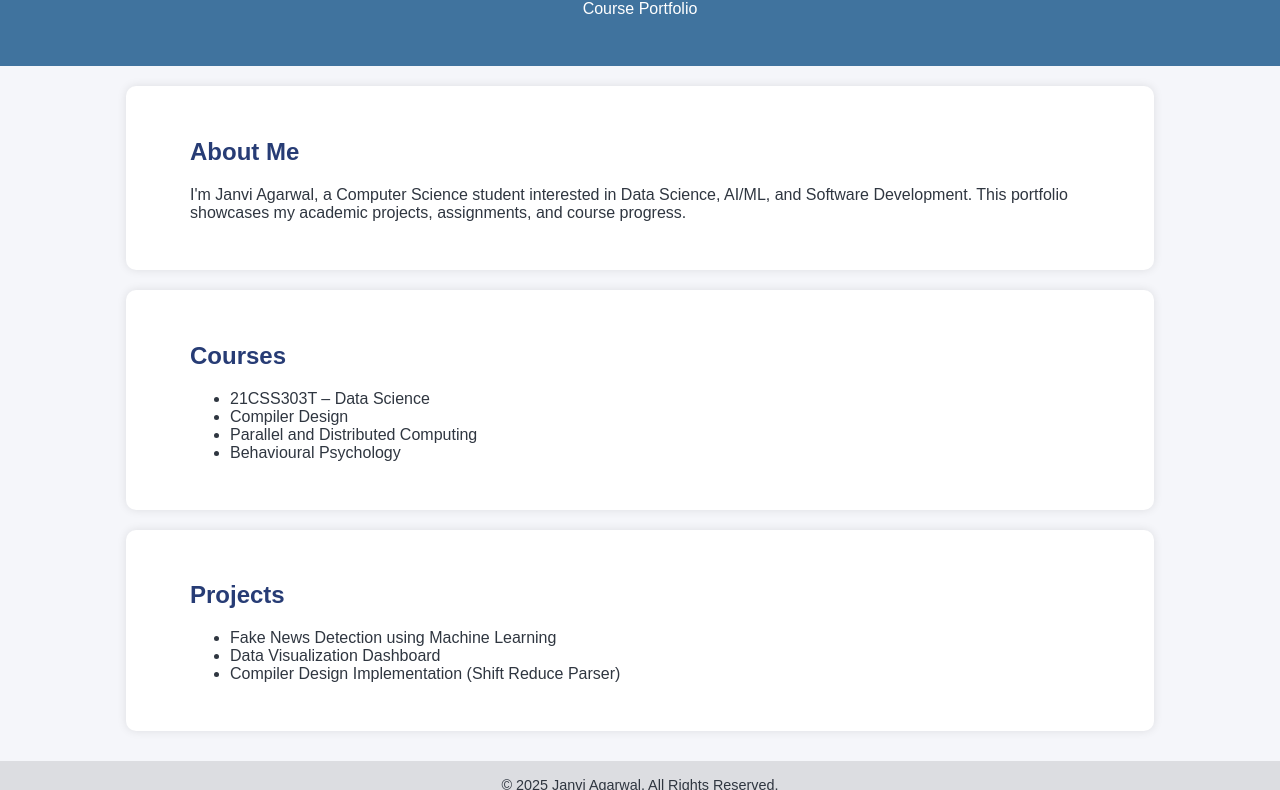
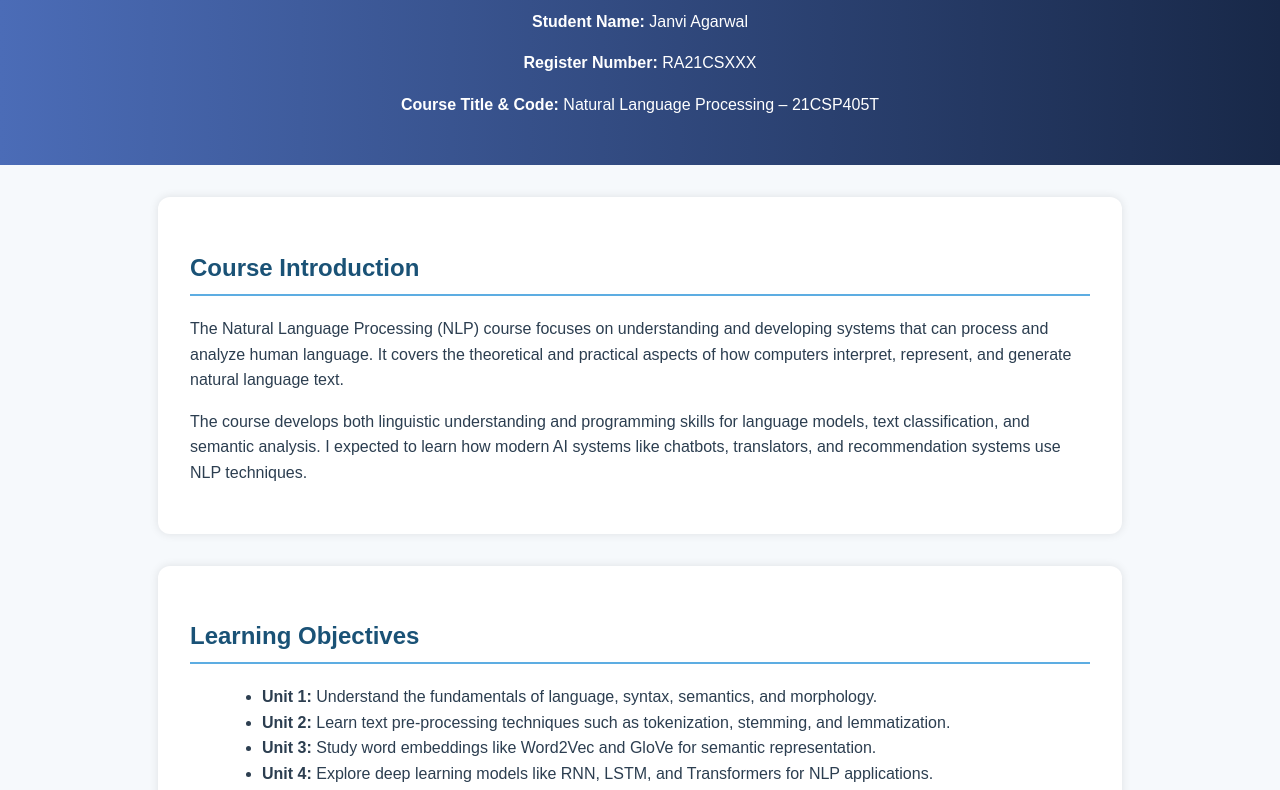
Before and after one commit to JANVIAGARWAL/course-portfolio, a plain HTML site: page index.html in a window 1280 px wide. Shown: the part 112-902 px from the top of the page. Drawn offline with Linux system fonts and the light colour scheme.

Commit message:
Update index.html

```diff
--- a/index.html
+++ b/index.html
@@ -3,36 +3,45 @@
 <head>
   <meta charset="UTF-8" />
   <meta name="viewport" content="width=device-width, initial-scale=1.0" />
-  <title>Janvi Agarwal – Course Portfolio</title>
+  <title>Course Portfolio - Natural Language Processing</title>
   <style>
     body {
       font-family: 'Poppins', sans-serif;
       margin: 0;
-      background: #f5f6fa;
-      color: #2f3640;
+      background: #f6f9fc;
+      color: #2c3e50;
+      line-height: 1.6;
     }
     header {
-      background: #40739e;
+      background: linear-gradient(90deg, #4b6cb7, #182848);
       color: white;
       text-align: center;
       padding: 2rem 1rem;
     }
+    h1 {
+      margin-bottom: 0.5rem;
+    }
     section {
-      padding: 2rem 5%;
+      background: white;
       max-width: 900px;
-      margin: auto;
-      background: white;
-      margin-top: 20px;
-      border-radius: 10px;
+      margin: 2rem auto;
+      padding: 2rem;
+      border-radius: 12px;
       box-shadow: 0 0 10px rgba(0,0,0,0.1);
     }
-    h1, h2 {
-      color: #273c75;
+    h2 {
+      color: #1a5276;
+      border-bottom: 2px solid #5dade2;
+      padding-bottom: 0.4rem;
+    }
+    ul {
+      list-style-type: disc;
+      margin-left: 2rem;
     }
     footer {
       text-align: center;
+      background: #dcdde1;
       padding: 1rem;
-      background: #dcdde1;
       margin-top: 30px;
       font-size: 0.9rem;
     }
@@ -40,36 +49,60 @@
 </head>
 <body>
   <header>
-    <h1>Janvi Agarwal</h1>
-    <p>Course Portfolio</p>
+    <h1>Course Portfolio</h1>
+    <p><strong>Student Name:</strong> Janvi Agarwal</p>
+    <p><strong>Register Number:</strong> RA21CSXXX</p>
+    <p><strong>Course Title & Code:</strong> Natural Language Processing – 21CSP405T</p>
   </header>
 
   <section>
-    <h2>About Me</h2>
-    <p>I'm Janvi Agarwal, a Computer Science student interested in Data Science, AI/ML, and Software Development. This portfolio showcases my academic projects, assignments, and course progress.</p>
+    <h2>Course Introduction</h2>
+    <p>
+      The Natural Language Processing (NLP) course focuses on understanding and developing systems that can process and analyze human language. It covers the theoretical and practical aspects of how computers interpret, represent, and generate natural language text.
+    </p>
+    <p>
+      The course develops both linguistic understanding and programming skills for language models, text classification, and semantic analysis. I expected to learn how modern AI systems like chatbots, translators, and recommendation systems use NLP techniques.
+    </p>
   </section>
 
   <section>
-    <h2>Courses</h2>
+    <h2>Learning Objectives</h2>
     <ul>
-      <li>21CSS303T – Data Science</li>
-      <li>Compiler Design</li>
-      <li>Parallel and Distributed Computing</li>
-      <li>Behavioural Psychology</li>
+      <li><strong>Unit 1:</strong> Understand the fundamentals of language, syntax, semantics, and morphology.</li>
+      <li><strong>Unit 2:</strong> Learn text pre-processing techniques such as tokenization, stemming, and lemmatization.</li>
+      <li><strong>Unit 3:</strong> Study word embeddings like Word2Vec and GloVe for semantic representation.</li>
+      <li><strong>Unit 4:</strong> Explore deep learning models like RNN, LSTM, and Transformers for NLP applications.</li>
+      <li><strong>Unit 5:</strong> Apply NLP in real-world applications such as sentiment analysis, machine translation, and chatbots.</li>
     </ul>
   </section>
 
   <section>
-    <h2>Projects</h2>
+    <h2>Reflection</h2>
+    <p><strong>What new skills did I gain?</strong><br>
+      I learned how to preprocess large text datasets, build and evaluate text classification models, and implement neural network architectures for language tasks.
+    </p>
+    <p><strong>What was most challenging?</strong><br>
+      Understanding complex architectures like Transformers and managing large language datasets during model training was challenging.
+    </p>
+    <p><strong>How did I improve from start to end?</strong><br>
+      My understanding of both theoretical and applied NLP concepts improved significantly. I became more comfortable working with TensorFlow and libraries like NLTK and spaCy.
+    </p>
+    <p><strong>How can I apply this knowledge in the future?</strong><br>
+      I can apply NLP techniques in projects related to AI assistants, information retrieval, and text analytics in real-world applications.
+    </p>
+  </section>
+
+  <section>
+    <h2>Achievements / Highlights</h2>
     <ul>
-      <li>Fake News Detection using Machine Learning</li>
-      <li>Data Visualization Dashboard</li>
-      <li>Compiler Design Implementation (Shift Reduce Parser)</li>
+      <li><strong>Projects:</strong> Sentiment Analysis using LSTM and Word Embeddings</li>
+      <li><strong>Case Studies:</strong> Machine Translation using Encoder-Decoder Architecture</li>
+      <li><strong>Certifications:</strong> Completed “Natural Language Processing with Python” on Coursera</li>
     </ul>
   </section>
 
   <footer>
-    © 2025 Janvi Agarwal. All Rights Reserved.
+    © 2025 Janvi Agarwal | Natural Language Processing Portfolio
   </footer>
 </body>
 </html>
```
